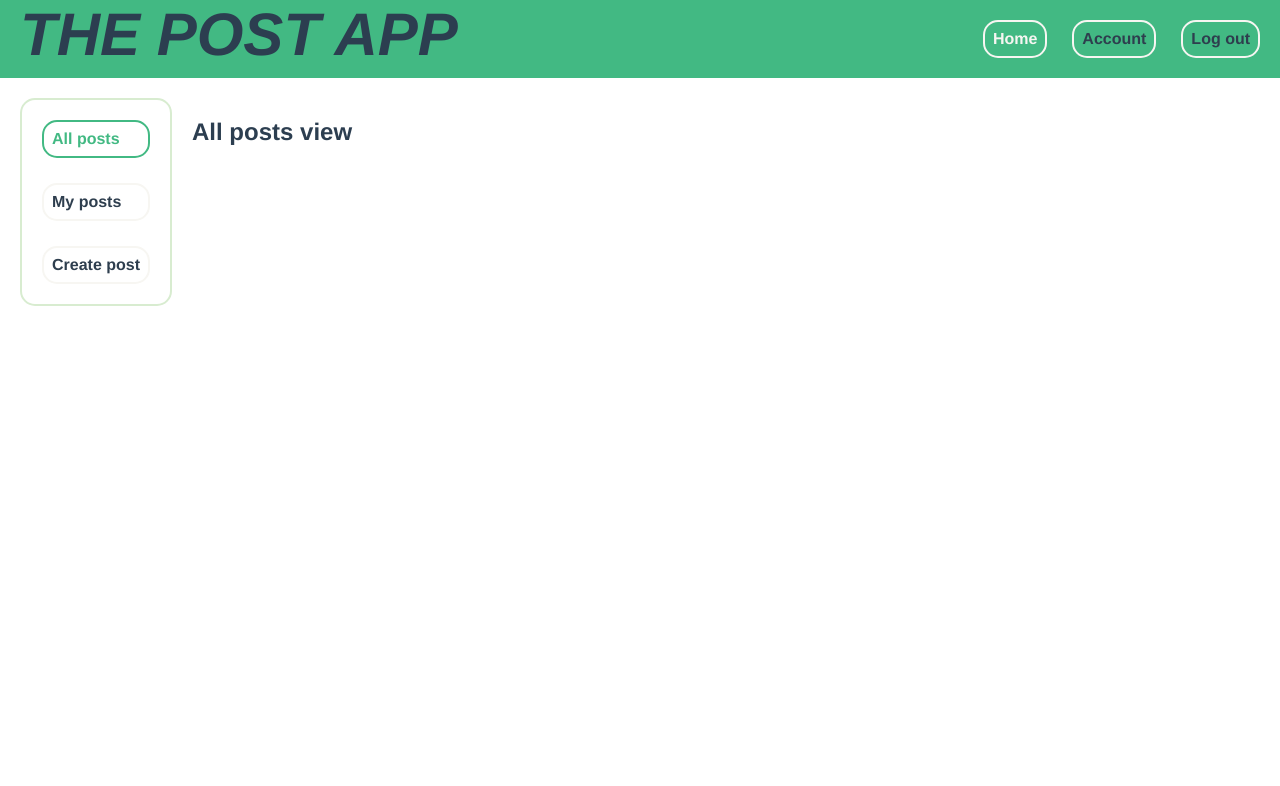
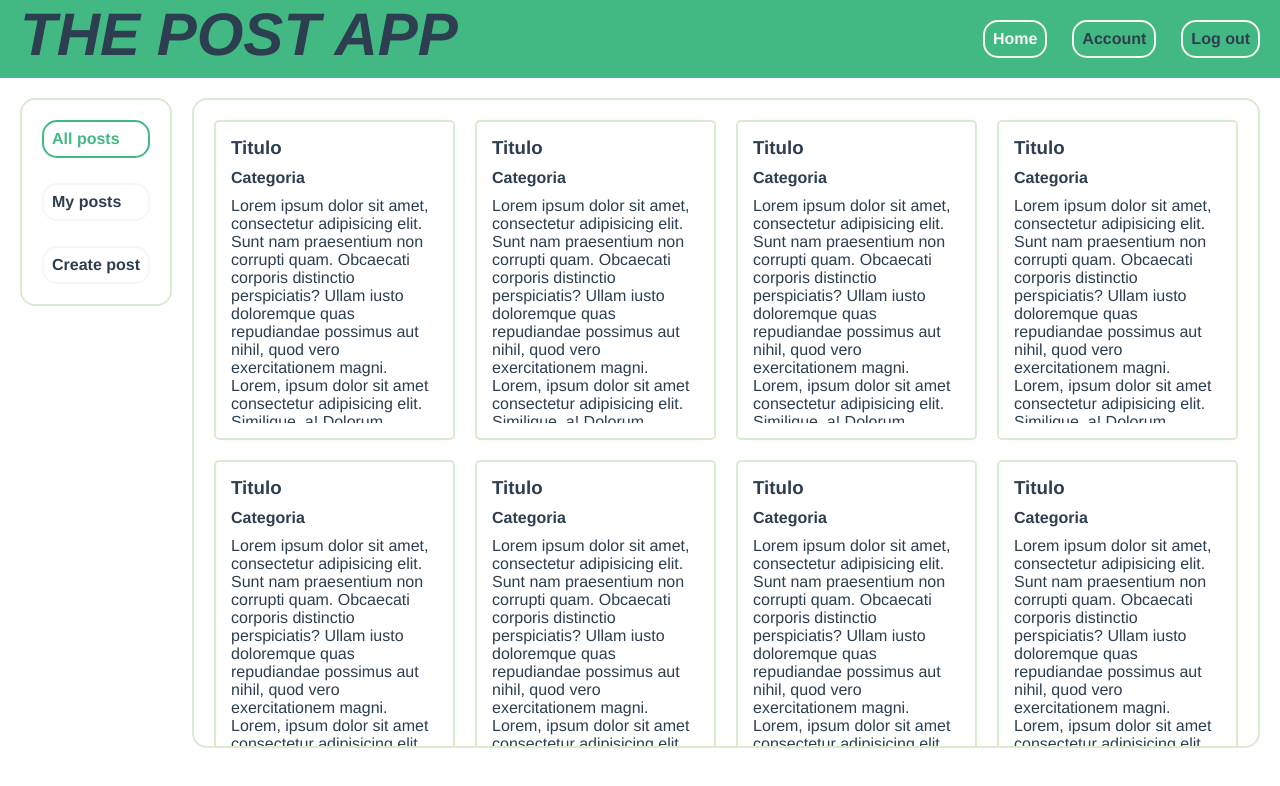
Before and after one commit to LucasKwak/post-app, a Vue app: page /home/allPosts in a window 1280 px wide. Shown: the top 786 px of the page. Built offline with nearby package versions, Linux system fonts and the light colour scheme; no server answers; sample sign-in values are in the browser's storage.

Commit message:
[FEAT]: Update the AllPostsView. Create the AllPostsDisplay and PostDetails components.

```diff
--- /dev/null
+++ b/src/components/AllPostsDisplay.vue
@@ -0,0 +1,86 @@
+<template>
+    <div class="posts-wrapper">
+        <PostDetails></PostDetails>
+        <PostDetails></PostDetails>
+        <PostDetails></PostDetails>
+        <PostDetails></PostDetails>
+        <PostDetails></PostDetails>
+        <PostDetails></PostDetails>
+        <PostDetails></PostDetails>
+        <PostDetails></PostDetails>
+        <PostDetails></PostDetails>
+        <PostDetails></PostDetails>
+        <PostDetails></PostDetails>
+        <PostDetails></PostDetails>
+        <PostDetails></PostDetails>
+        <PostDetails></PostDetails>
+        <PostDetails></PostDetails>
+        <PostDetails></PostDetails>
+        <PostDetails></PostDetails>
+        <PostDetails></PostDetails>
+        <PostDetails></PostDetails>
+        <PostDetails></PostDetails>
+        <PostDetails></PostDetails>
+        <PostDetails></PostDetails>
+        <PostDetails></PostDetails>
+        <PostDetails></PostDetails>
+        <PostDetails></PostDetails>
+        <PostDetails></PostDetails>
+        <PostDetails></PostDetails>
+        <PostDetails></PostDetails>
+        <PostDetails></PostDetails>
+        <PostDetails></PostDetails>
+        <PostDetails></PostDetails>
+        <PostDetails></PostDetails>
+        <PostDetails></PostDetails>
+        <PostDetails></PostDetails>
+        <PostDetails></PostDetails>
+        <PostDetails></PostDetails>
+        <PostDetails></PostDetails>
+        <PostDetails></PostDetails>
+        <PostDetails></PostDetails>
+        <PostDetails></PostDetails>
+        <PostDetails></PostDetails>
+        <PostDetails></PostDetails>
+        <PostDetails></PostDetails>
+        <PostDetails></PostDetails>
+        <PostDetails></PostDetails>
+        <PostDetails></PostDetails>
+        <PostDetails></PostDetails>
+        <PostDetails></PostDetails>
+        <PostDetails></PostDetails>
+        <PostDetails></PostDetails>
+        <PostDetails></PostDetails>
+        <PostDetails></PostDetails>
+        <PostDetails></PostDetails>
+        <PostDetails></PostDetails>
+        <PostDetails></PostDetails>
+        <PostDetails></PostDetails>
+        <PostDetails></PostDetails>
+        <PostDetails></PostDetails>
+        <PostDetails></PostDetails>
+        <PostDetails></PostDetails>
+        <PostDetails></PostDetails>
+        <PostDetails></PostDetails>
+        <PostDetails></PostDetails>
+    </div>
+</template>
+
+<script lang="ts" setup>
+    import PostDetails from '@/components/PostDetails.vue'
+</script>
+
+<style lang="scss" scoped>
+    .posts-wrapper {
+        height: 650px;
+        overflow-y: scroll;
+        border: 2px solid $secondaryColor;
+        border-radius: 15px;
+
+        display: grid;
+        grid-template-columns: repeat(auto-fill, minmax(200px, 1fr));
+        gap: 20px;
+        box-sizing: border-box;
+        padding: 20px;
+    }
+</style>
--- /dev/null
+++ b/src/components/PostDetails.vue
@@ -0,0 +1,34 @@
+<template>
+    <div class="post-wrapper">
+        <h3>Titulo</h3>
+        <h4>Categoria</h4>
+        <div class="p-wrapper">
+            <p>Lorem ipsum dolor sit amet, consectetur adipisicing elit. Sunt nam praesentium non corrupti quam. Obcaecati corporis distinctio perspiciatis? Ullam iusto doloremque quas repudiandae possimus aut nihil, quod vero exercitationem magni. Lorem, ipsum dolor sit amet consectetur adipisicing elit. Similique, a! Dolorum, earum. Corporis neque delectus id facere omnis illum porro ipsum quis placeat. Fugiat, at aliquid porro saepe eos soluta. Lorem ipsum dolor sit amet consectetur adipisicing elit. Nulla, reiciendis minima itaque quaerat quasi, cumque tempore ipsa nesciunt quod distinctio porro rem suscipit doloribus quo omnis, autem qui sit est?</p>
+
+        </div>
+    </div>
+</template>
+
+<script lang="ts" setup>
+
+</script>
+
+<style lang="scss" scoped>
+    .post-wrapper {
+        display: flex;
+        flex-direction: column;
+        gap: 10px;
+        border: 2px solid $secondaryColor;
+        border-radius: 5px;
+        box-sizing: border-box;
+        padding: 15px;
+        height: 320px;
+        h3, h4, p{
+            margin: 0;
+        }
+
+        .p-wrapper {
+            overflow-y: scroll;
+        }
+    }
+</style>
--- a/src/views/AllPostsView.vue
+++ b/src/views/AllPostsView.vue
@@ -1,9 +1,9 @@
 <template>
-    <h1>All posts view</h1>
+    <AllPostsDisplay></AllPostsDisplay>
 </template>
 
 <script lang="ts" setup>
-
+    import AllPostsDisplay from '@/components/AllPostsDisplay.vue'
 </script>
 
 <style scoped>
--- a/src/views/HomeView.vue
+++ b/src/views/HomeView.vue
@@ -20,6 +20,10 @@
         flex-direction: row;
         gap: 20px;
 
+        .home-lateral-menu {
+            flex-shrink: 0;
+        }
+
         .home-main-wrapper {
             flex-grow: 1;
         }
```
